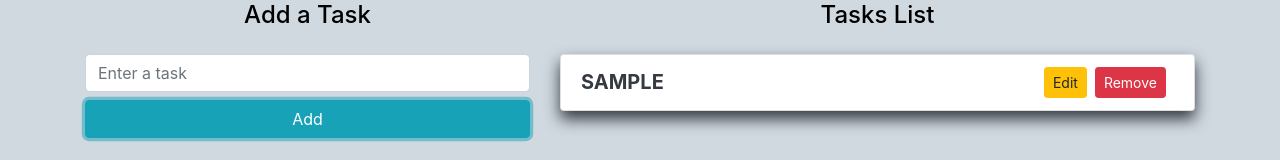
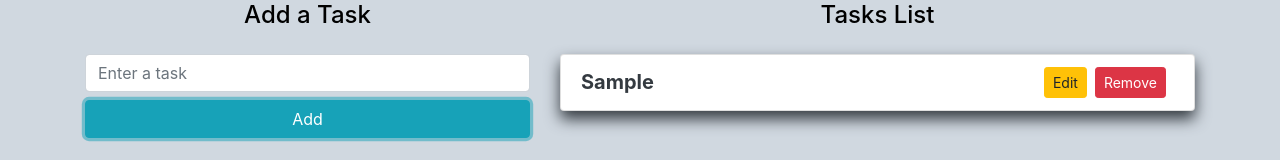
Before and after one commit to portobanco51/taskdirector, a React (Create React App) app: page / in a window 1280 px wide. Both pictures are taken after typing "Sample" into the empty fields and a click on the button "Add". Shown: the part 128-288 px from the top of the page. Built offline with nearby package versions, Linux system fonts and the light colour scheme.

Commit message:
All caps fixed

```diff
--- a/src/components/App.jsx
+++ b/src/components/App.jsx
@@ -112,7 +112,7 @@ function App() {
           <ul className="list-group">
             {taskList.map((task) => (
               <li key={task.id} className="list-group-item text-dark text-capitalize mb-2 shadow">
-                <span className="lead font-weight-bold">{task.taskName.toUpperCase()}</span>
+                <span className="lead font-weight-bold">{task.taskName}</span>
                 <button onClick={() => removeTask(task.id)} className="btn btn-danger btn-sm float-right mx-2">
                   Remove
                 </button>
```
